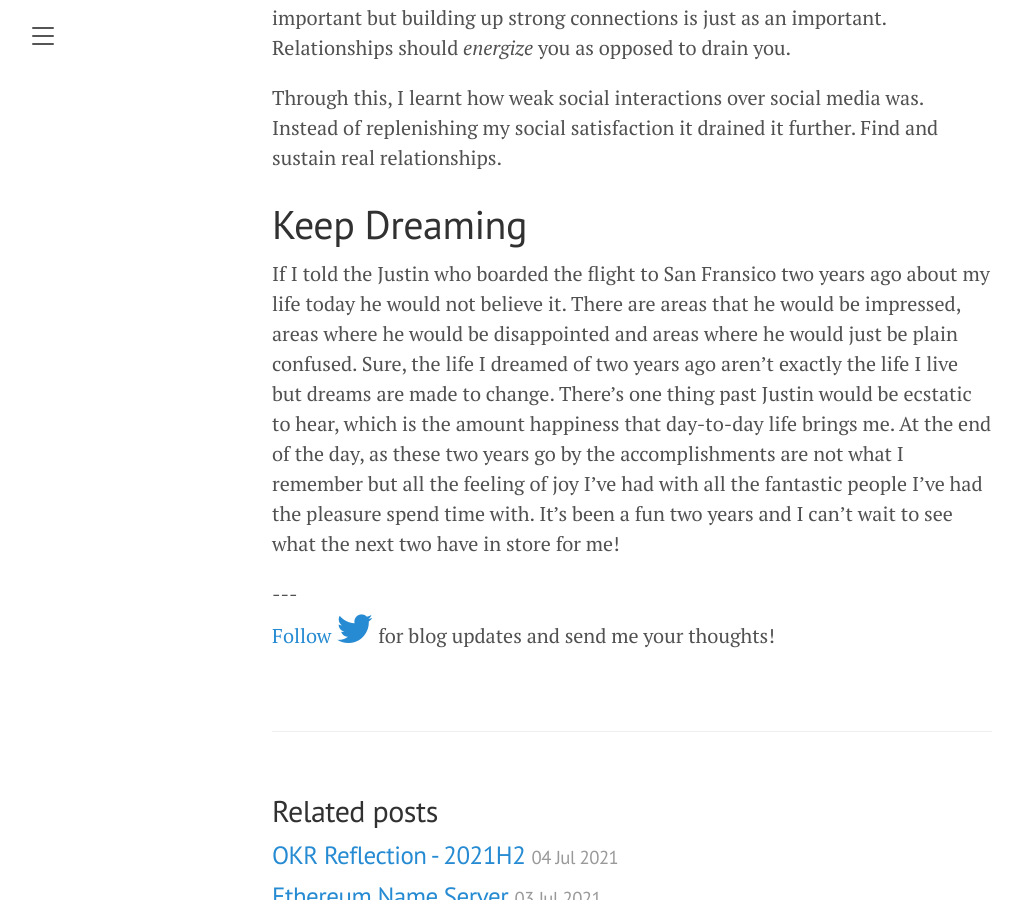
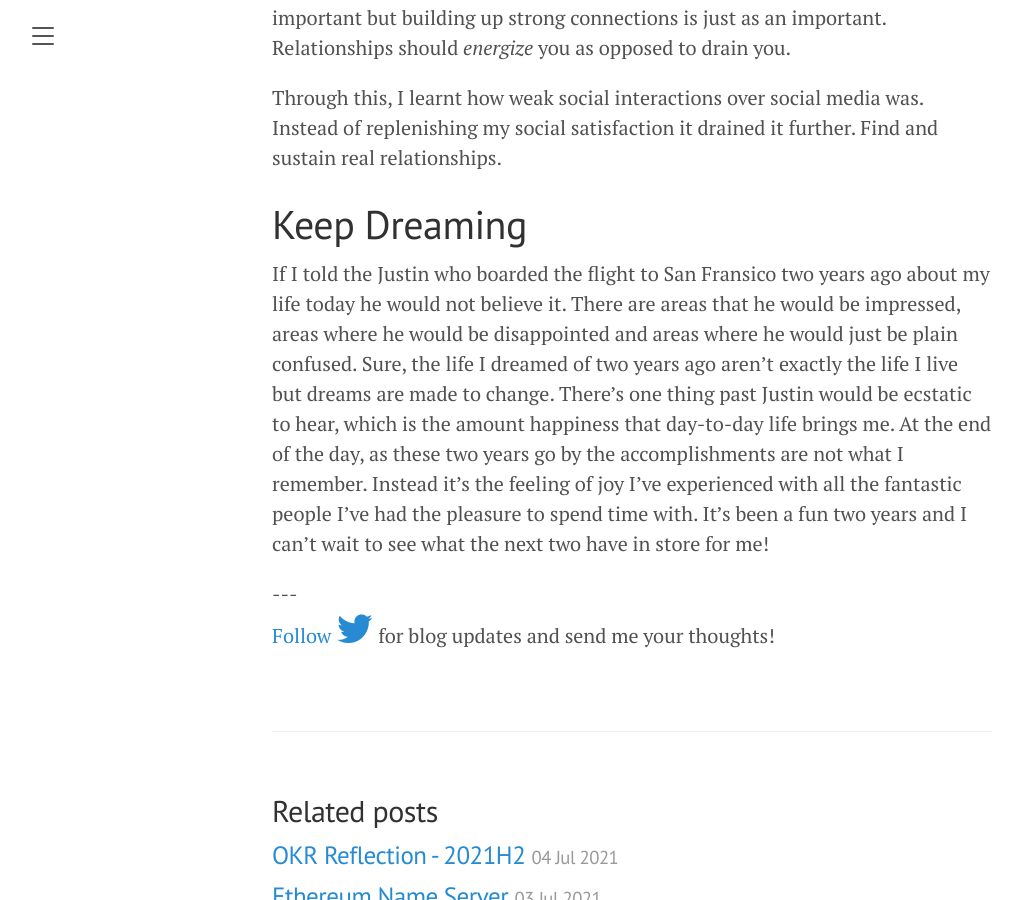
Before and after one commit to jqphu/blog, a Jekyll site: the page built from _posts/2021-07-07-two-years-of-learning.md, in a window 1280 px wide and 900 px high, scrolled down 5642 px. Shown: the whole window, without its empty margins (8-1029 px from the left). Built offline with Jekyll 4.4.1, drawn with Linux system fonts in a browser that asks for light colours; a script that is not in the unit is left out.

Commit message:
[blog] Modify last paragraph to make at least *some* sense

```diff
--- a/_posts/2021-07-07-two-years-of-learning.md
+++ b/_posts/2021-07-07-two-years-of-learning.md
@@ -157,6 +157,6 @@ would not believe it. There are areas that he would be impressed, areas where he
 disappointed and areas where he would just be plain confused. Sure, the life I dreamed of two years
 ago aren't exactly the life I live but dreams are made to change. There's one thing past Justin
 would be ecstatic to hear, which is the amount happiness that day-to-day life brings me. At the end
-of the day, as these two years go by the accomplishments are not what I remember but all the feeling
-of joy I've had with all the fantastic people I've had the pleasure spend time with. It's been a fun
-two years and I can't wait to see what the next two have in store for me!
+of the day, as these two years go by the accomplishments are not what I remember. Instead it's the
+feeling of joy I've experienced with all the fantastic people I've had the pleasure to spend time
+with. It's been a fun two years and I can't wait to see what the next two have in store for me!
```
